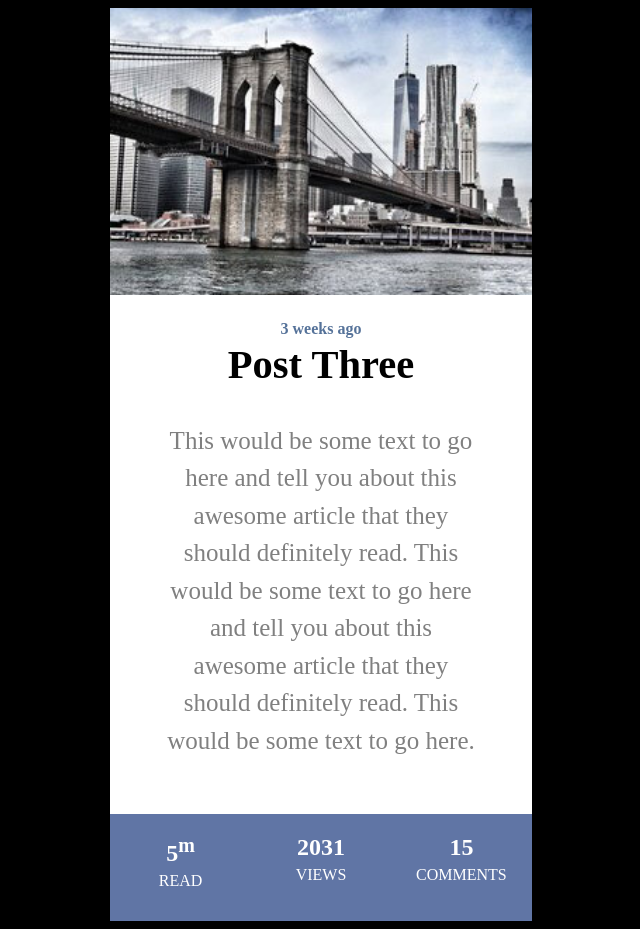
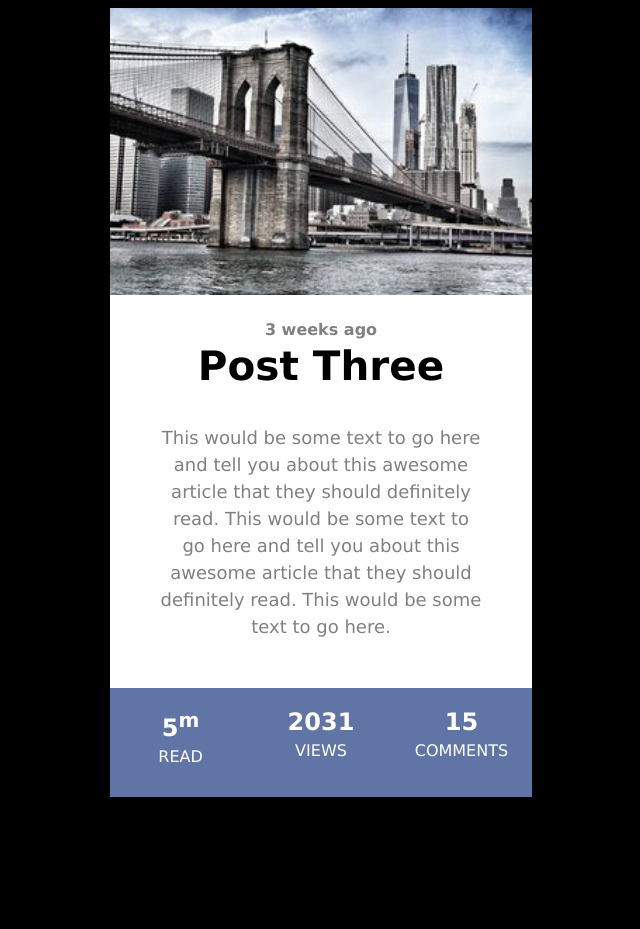
Before and after one commit to TomasZamastil/wdd130, a plain HTML site: page ice09.html in a window 1280 px wide. Shown: the whole page, without its empty margins (319-959 px from the left). After the commit the page ends 805 px from the top, so only its background shows below. Drawn offline with Linux system fonts and the light colour scheme.

Commit message:
w09 ice challenge

```diff
--- a/ice09.css
+++ b/ice09.css
@@ -3,12 +3,12 @@ body {
     display: grid;
     grid-template-columns: 1fr 1fr 1fr;
     background-color: black;
+    font-family: 'Lucida Sans', 'Lucida Sans Regular', 'Lucida Grande', 'Lucida Sans Unicode', Geneva, Verdana, sans-serif;
 }
 
 main {
     grid-column: 2/3;
     background-color: white;
-    height: 100%;
 }
 
 img {
@@ -17,7 +17,7 @@ img {
 
 .threeweeksago {
     text-align:center;
-    color: #557299;
+    color:grey;
     margin: 0px 50px;
 }
 
@@ -37,14 +37,8 @@ img {
     margin: 0px 50px;
     color: grey;
     line-height: 1.5em;
-    font-size: 25px;
+    font-size: 18px;
     font: 500;
-}
-
-#middleFooter {
-    border: .1px solid white;
-    border-top: none;
-    border-bottom: none;
 }
 
 .footersection {
```
